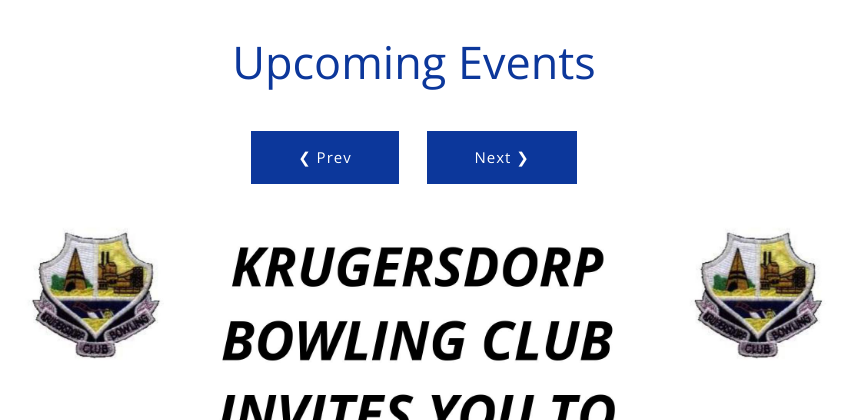
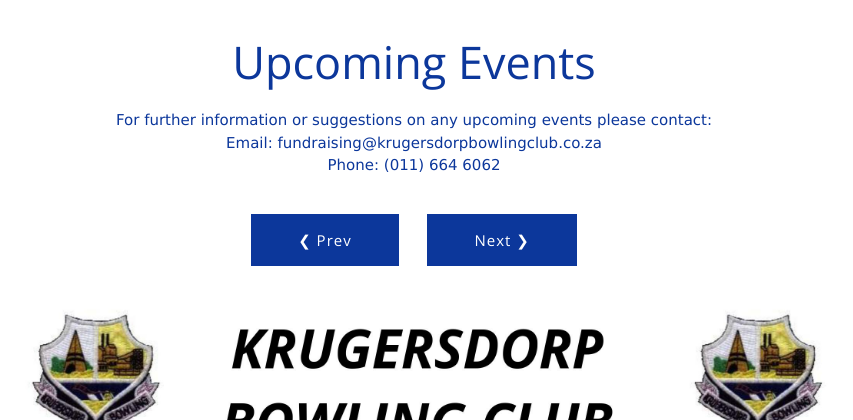
Before and after one commit to DeadlyDuckies/Krugersdorp-Bowling-Club, a PHP site: page /upcoming_events in a window 1280 px wide. Shown: the part 91-511 px from the top of the page, without its empty margins (226-1079 px from the left). Run offline with PHP 8.4, Linux system fonts and the light colour scheme; some web fonts are replaced.

Commit message:
Added contact details for upcoming events

```diff
--- a/upcoming_events.php
+++ b/upcoming_events.php
@@ -28,6 +28,16 @@
                         <h2 class="align-center pb-3 mbr-fonts-style display-2">
                             Upcoming Events
                         </h2>
+                        <p>
+                            For further information or suggestions on any upcoming events please contact:
+                            <br>
+                            Email:
+                            <a href="mailto:fundraising@krugersdorpbowlingclub.co.za" target="_blank">
+                                fundraising@krugersdorpbowlingclub.co.za
+                            </a>
+                            <br>
+                            Phone: (011) 664 6062
+                        </p>
                     </div>
                 </div>
             </div>
```
